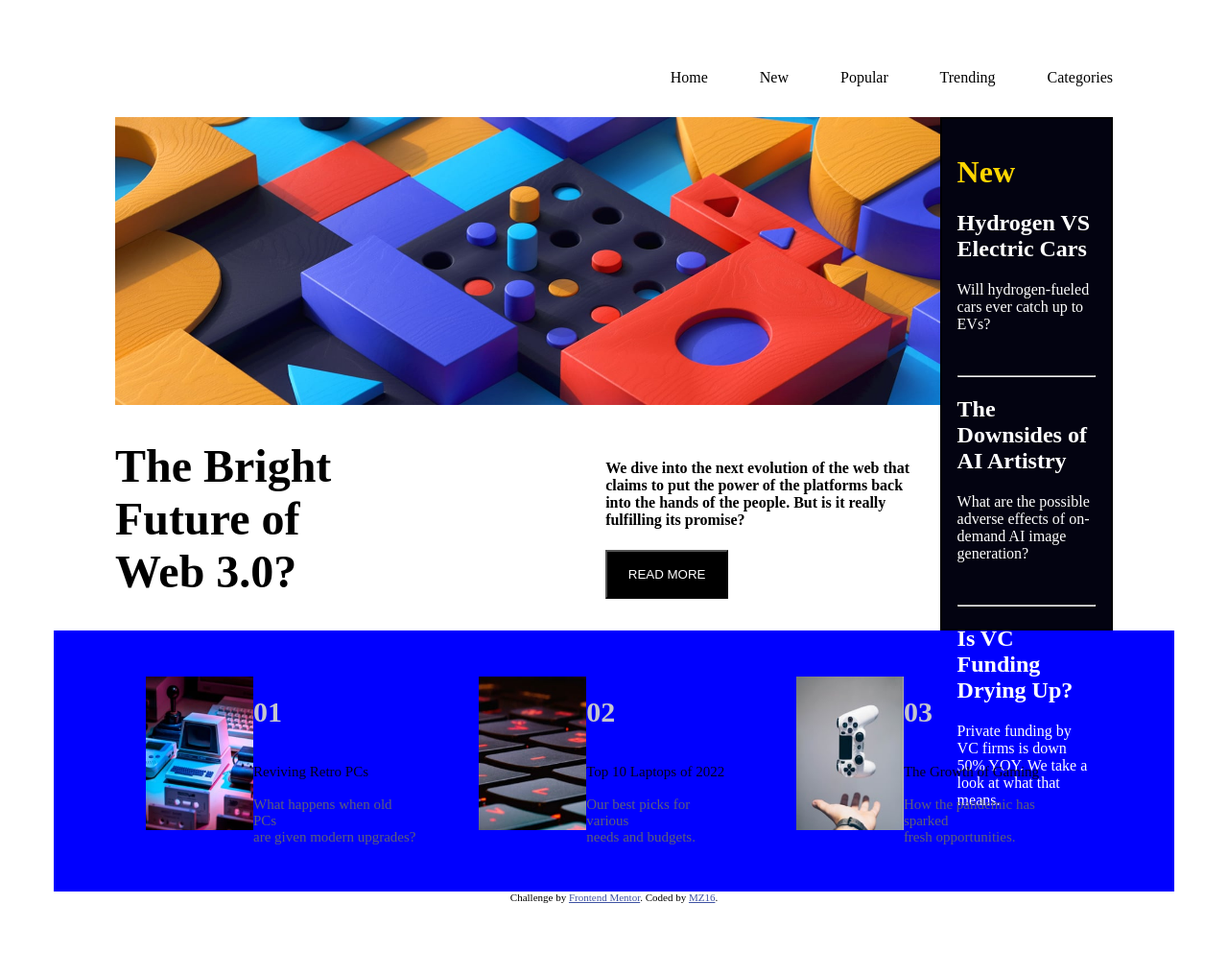
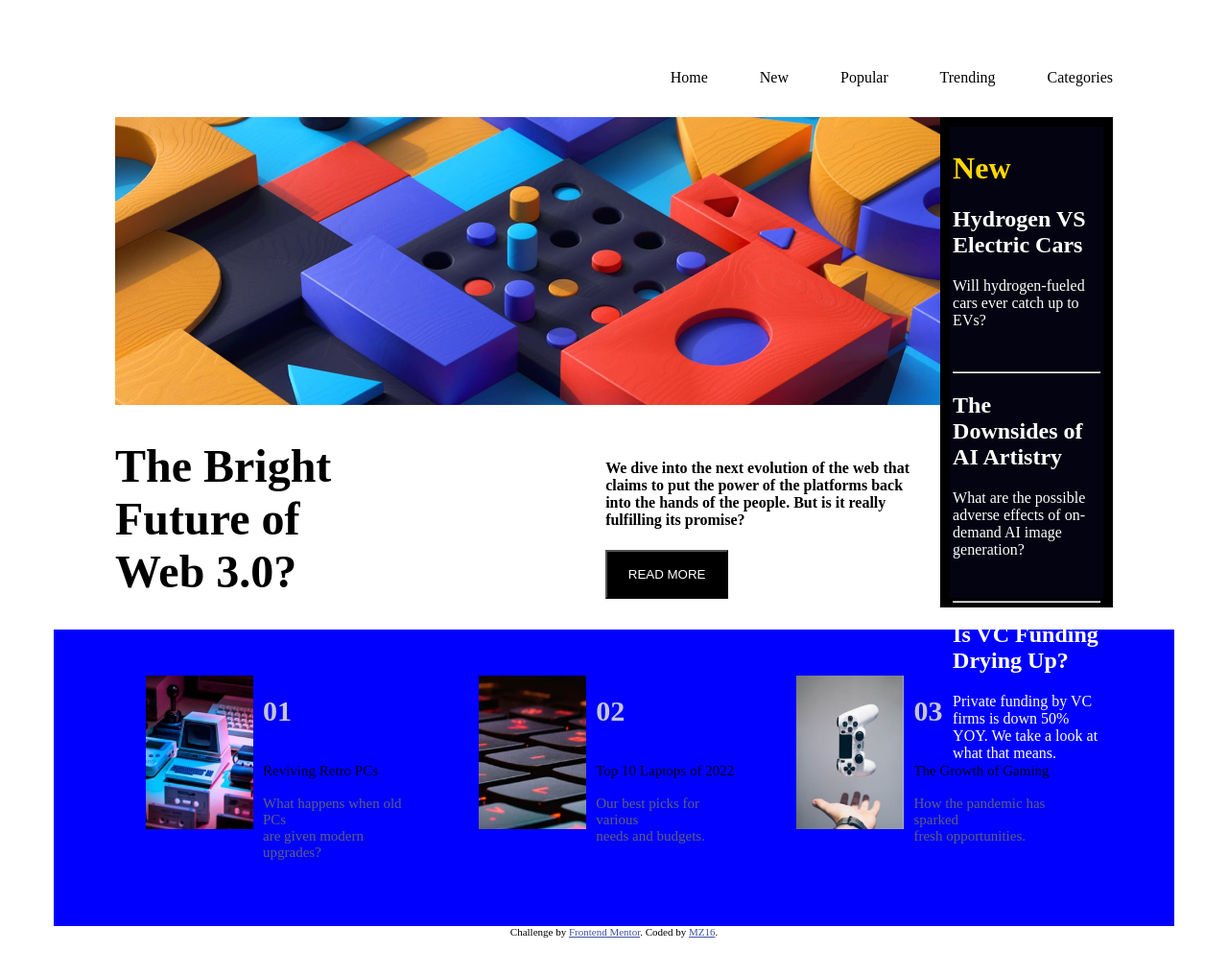
Before and after one commit to MobinZ16/new-homepage, a plain HTML site: page index.html in a window 1280 px wide. Shown: the whole page at 96% size. Drawn offline with Linux system fonts and the light colour scheme.

Commit message:
some changes

```diff
--- a/index.html
+++ b/index.html
@@ -80,7 +80,7 @@
     </div>
   </div>
 
-  <div class="thirdPart">
+  <div style="text-align: top;" class="thirdPart">
   <image style="width: 7rem; height: 10rem;" src="assets/images/image-gaming-growth.jpg">
     <div>
       <h1 style="color: hsl(233, 8%, 79%);">03</h1><br>
--- a/style.css
+++ b/style.css
@@ -22,13 +22,13 @@
 .card{
 
     text-align: right;
-    border: 2px solid black;
+    border: 10px solid black;
     background-color: rgb(3, 3, 17);
     color: white;
-    width: 300px;
-    height: 500px;
+    width: 320px;
+    height: 485px;
     text-align: left;
-    padding: 1.5%;
+    padding: 0.3%;
 }
 .main{
     padding: 0 4rem;
@@ -76,6 +76,8 @@
     justify-content: space-between;
     padding: 2rem;
     font-size: 15px;
+    margin-bottom: 20px;
+    gap: 10px;
 }
 
 .secondPart{
@@ -84,6 +86,7 @@
     justify-content: space-between;
     padding: 2rem;
     font-size: 15px;
+    gap: 10px;
 }
 
 .thirdPart{
@@ -92,4 +95,5 @@
     justify-content: space-between;
     padding: 2rem;
     font-size: 15px;
+    gap: 10px;
 }
```
